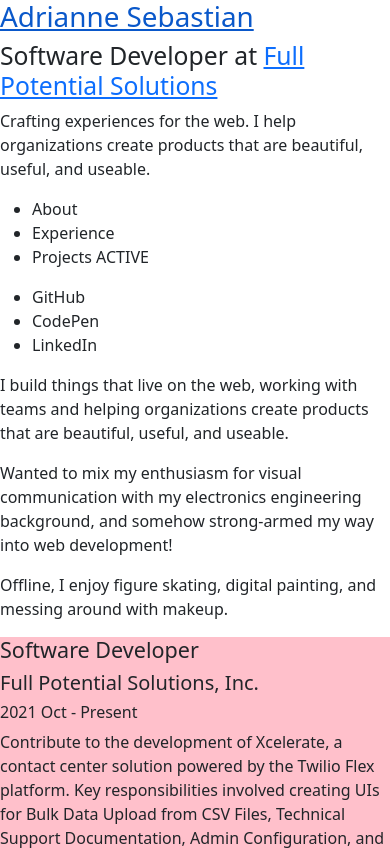
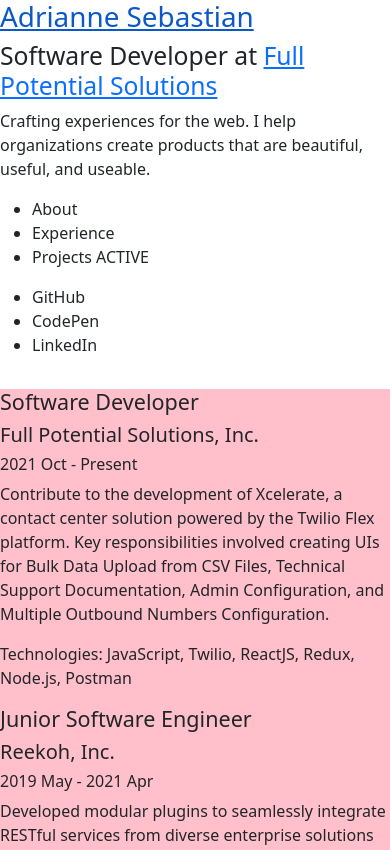
Before and after one commit to arcsbstn/arcsbstn.github.io, a React (Create React App) app: page / in a window 390 px wide. Shown: the top 850 px of the page. Built offline with nearby package versions, Linux system fonts and the light colour scheme.

Commit message:
fix media queries

```diff
--- a/src/ResumePortfolio.tsx
+++ b/src/ResumePortfolio.tsx
@@ -6,9 +6,11 @@
   display: flex;
   flex-direction: row;
   margin: 0 auto;
-  max-width: 1300px;
+  max-width: 1200px;
+  justify-content: center;
+  gap: 1em;
 
-  @media (max-width: 1080px) {
+  @media (max-width: 780px) {
     flex-direction: column;
   }
 `;
--- a/src/components/content/Content.tsx
+++ b/src/components/content/Content.tsx
@@ -5,13 +5,19 @@
 import Projects from "./Projects";
 
 const ContentWrapper = styled.div`
+  max-width: 550px;
   overflow: auto;
+
+  @media (max-width: 780px) {
+    position: relative;
+    flex-direction: column;
+    max-width: 780px;
+  }
 `;
 
 export default function Content() {
   return (
     <ContentWrapper>
-      <About />
       <Experience />
       <Projects />
     </ContentWrapper>
--- a/src/components/sidebar/Sidebar.tsx
+++ b/src/components/sidebar/Sidebar.tsx
@@ -10,11 +10,12 @@
   position: -webkit-sticky;
   position: sticky;
   top: 0;
-  max-width: 700px;
+  max-width: 390px;
 
-  @media (max-width: 1080px) {
+  @media (max-width: 780px) {
     position: relative;
     flex-direction: column;
+    max-width: 780px;
   }
 `;
 
```
